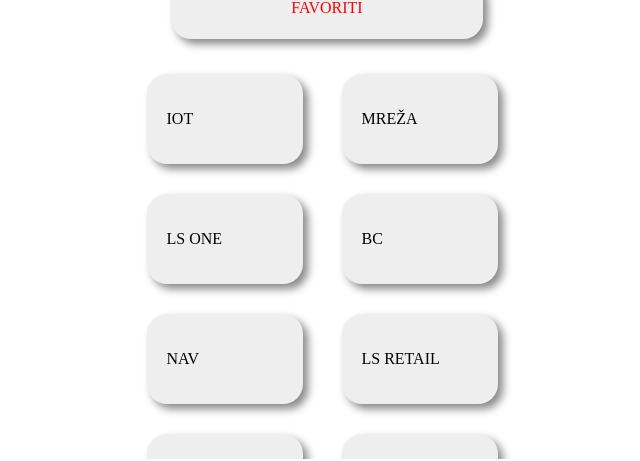
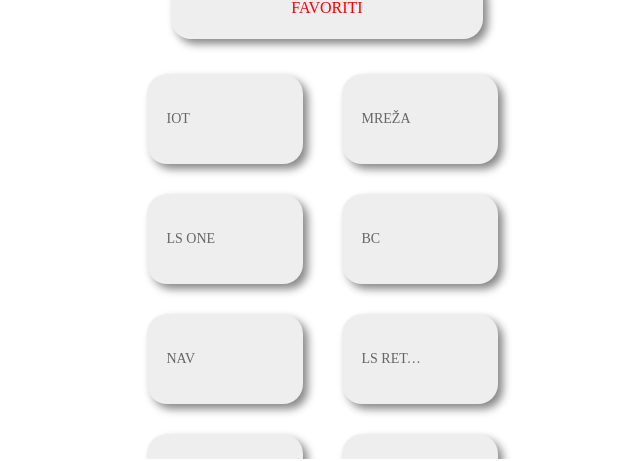
Before and after one commit to Brankec/Brankec.github.io, a plain HTML site: page mainmenu.html in a window 1280 px wide. Shown: the part 262-723 px from the top of the page, without its empty margins (313-953 px from the left). Drawn offline with nearby package versions, Linux system fonts and the light colour scheme; no server answers; a web font is replaced by a local one.

Commit message:
added text lenght limit to buttons

```diff
--- a/css/mainmenu.css
+++ b/css/mainmenu.css
@@ -99,6 +99,13 @@
   display: block;
 }
 
+.mainmenu100-btn-title {
+  white-space: nowrap;
+  overflow: hidden;
+  text-overflow: ellipsis;
+  max-width: 50%;
+}
+
 .mainmenu100-favorites-btn {
   font-family: Ubuntu-Bold;
   font-size: 16px;
--- a/mainmenu.html
+++ b/mainmenu.html
@@ -55,77 +55,77 @@
               <li>
                 <div class="container-login100-form-btn">
                   <button class="mainmenu100-lecture-btn">
-                    IoT
+                    <p class="mainmenu100-btn-title">IoT</p>
                   </button>
                 </div>
               </li>
               <li>
                 <div class="container-login100-form-btn ">
                   <button class="mainmenu100-lecture-btn">
-                    Mreža
+                    <p class="mainmenu100-btn-title">Mreža</p>
                   </button>
                 </div>
               </li>
               <li>
                 <div class="container-login100-form-btn ">
                   <button class="mainmenu100-lecture-btn">
-                    LS One
+                    <p class="mainmenu100-btn-title">LS One</p>
                   </button>
                 </div>
               </li>
               <li>
                 <div class="container-login100-form-btn ">
                   <button class="mainmenu100-lecture-btn">
-                    BC
+                    <p class="mainmenu100-btn-title">BC</p>
                   </button>
                 </div>
               </li>
               <li>
                 <div class="container-login100-form-btn ">
                   <button class="mainmenu100-lecture-btn">
-                    NAV
+                    <p class="mainmenu100-btn-title">NAV</p>
                   </button>
                 </div>
               </li>
               <li>
                 <div class="container-login100-form-btn ">
                   <button class="mainmenu100-lecture-btn">
-                    LS Retail
+                    <p class="mainmenu100-btn-title">LS Retail</p>
                   </button>
                 </div>
               </li>
               <li>
                 <div class="container-login100-form-btn ">
                   <button class="mainmenu100-lecture-btn">
-                    DynamicWeb
+                    <p class="mainmenu100-btn-title">DynamicWeb</p>
                   </button>
                 </div>
               </li>
               <li>
                 <div class="container-login100-form-btn">
                   <button class="mainmenu100-lecture-btn">
-                    Potomac
+                    <p class="mainmenu100-btn-title">Potomac</p>
                   </button>
                 </div>
               </li>
               <li>
                 <div class="container-login100-form-btn ">
                   <button class="mainmenu100-lecture-btn">
-                    Heraldi
+                    <p class="mainmenu100-btn-title">Heraldi</p>
                   </button>
                 </div>
               </li>
               <li>
                 <div class="container-login100-form-btn ">
                   <button class="mainmenu100-lecture-btn">
-                    e-Računi
+                    <p class="mainmenu100-btn-title">e-Računi</p>
                   </button>
                 </div>
               </li>
               <li>
                 <div class="container-login100-form-btn ">
                   <button class="mainmenu100-lecture-btn">
-                    DignetDays
+                    <p class="mainmenu100-btn-title">DignetDays</p>
                   </button>
                 </div>
               </li>
```
